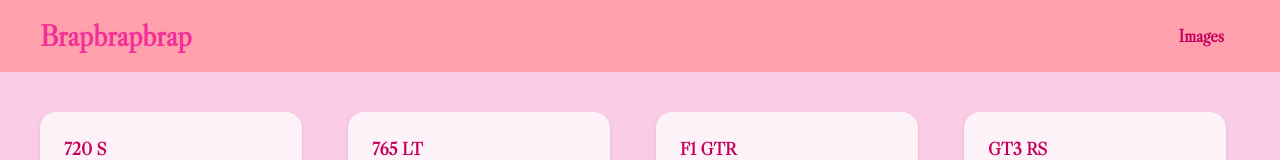
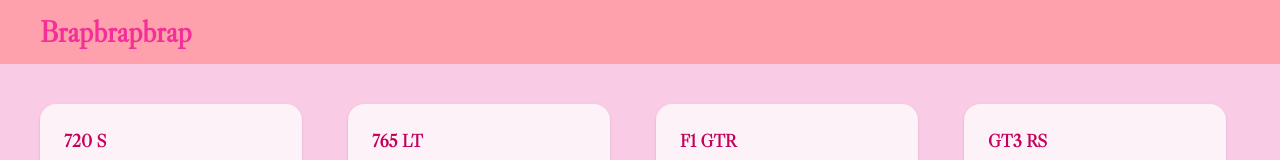
Before and after one commit to chhhhaaaahhhh/chhhhaaaahhhh, a website: page src/gallery.html in a window 1280 px wide. Shown: the top 160 px of the page. Drawn offline with Linux system fonts and the light colour scheme.

Commit message:
Update gallery.html

```diff
--- a/src/gallery.html
+++ b/src/gallery.html
@@ -14,11 +14,6 @@
   <nav class="navbar bg-base-200 px-10 font-LCD">
     <div class="flex-1">
       <a href="index.html" class="text-3xl font-bold font-LCD text-primary">Brapbrapbrap</a>
-    </div>
-    <div class="flex-none">
-      <ul class="menu menu-horizontal px-1">
-        <li><a href="gallery.html" class="hover:text-accent font-bold text-lg">Images</a></li>
-      </ul>
     </div>
   </nav>
 
```
